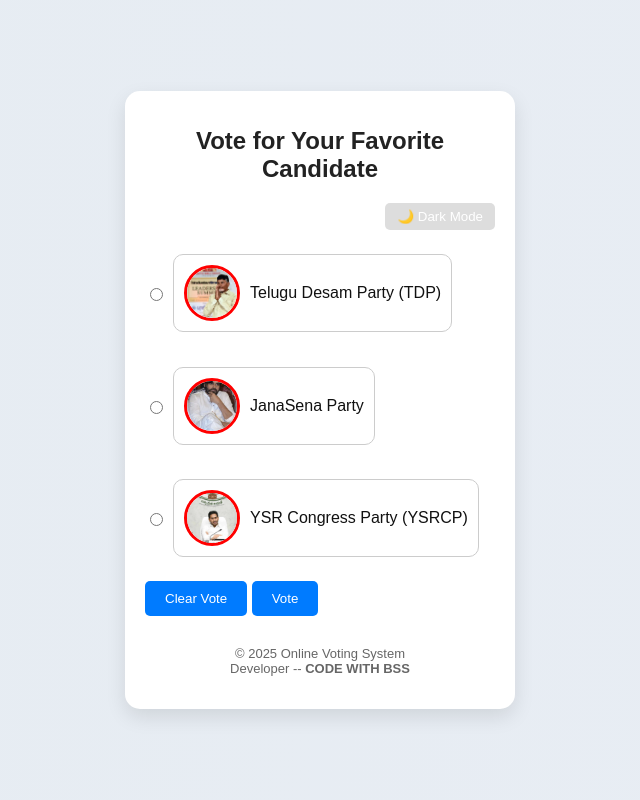
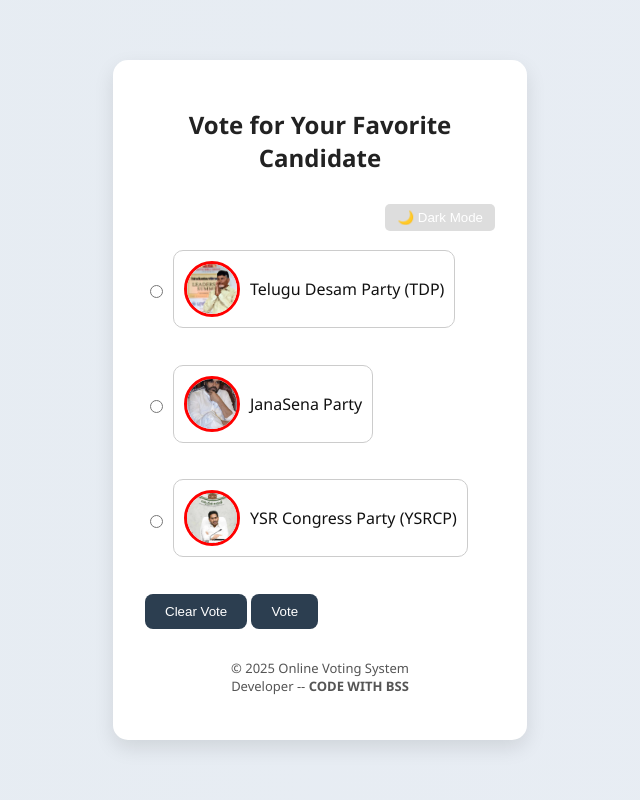
Before and after one commit to Bhanu-lpu/Onlinevotingapp, a Flask app: page / in a window 1280 px wide. Shown: the whole page, without its empty margins (320-960 px from the left). Run offline with Flask 3, Linux system fonts and the light colour scheme.

Commit message:
Update style.css

```diff
--- a/static/style.css
+++ b/static/style.css
@@ -271,10 +271,84 @@ footer {
   margin-bottom: 15px;
 }
 
-/* ================== DARK MODE FIXED ================== */
+/* -------- LIGHT MODE (default) -------- */
+body {
+  font-family: 'Segoe UI', sans-serif;
+  background: linear-gradient(to right, #e6ecf2, #e8edf4); /* Page background */
+  color: #111;
+  margin: 0;
+  padding: 0;
+  min-height: 100vh;
+  transition: all 0.3s ease;
+}
+
+.container {
+  background: white;
+  padding: 2rem;
+  border-radius: 15px;
+  box-shadow: 0 8px 20px rgba(0, 0, 0, 0.1);
+  max-width: 95%;
+  width: 350px;
+  margin: 2rem auto;
+}
+
+h1 {
+  text-align: center;
+  color: #222;
+}
+
+.candidate label {
+  display: flex;
+  align-items: center;
+  gap: 10px;
+  background: #fff;
+  border: 1px solid #ccc;
+  padding: 10px;
+  margin-bottom: 12px;
+  border-radius: 10px;
+  cursor: pointer;
+  transition: background 0.3s;
+}
+
+.leader-img {
+  width: 50px;
+  height: 50px;
+  border-radius: 50%;
+  border: 3px solid red;
+  object-fit: cover;
+}
+
+button {
+  padding: 10px 20px;
+  margin-top: 10px;
+  border: none;
+  border-radius: 8px;
+  background-color: #2c3e50;
+  color: white;
+  cursor: pointer;
+  transition: background 0.3s;
+}
+
+button:hover {
+  background-color: #34495e;
+}
+
+.theme-toggle {
+  text-align: right;
+  margin-bottom: 10px;
+}
+
+footer {
+  margin-top: 30px;
+  text-align: center;
+  font-size: 13px;
+  color: #555;
+}
+/* -------- DARK MODE -------- */
 body.dark {
-  background-color: #121212;
-  color: #eee;
+  background-color: #0e0e0e;
+  background-image: none;
+  color: #e0e0e0;
 }
 
 body.dark .container {
```
Also changed, not shown: other parts of static/style.css (+6 -21 lines).
